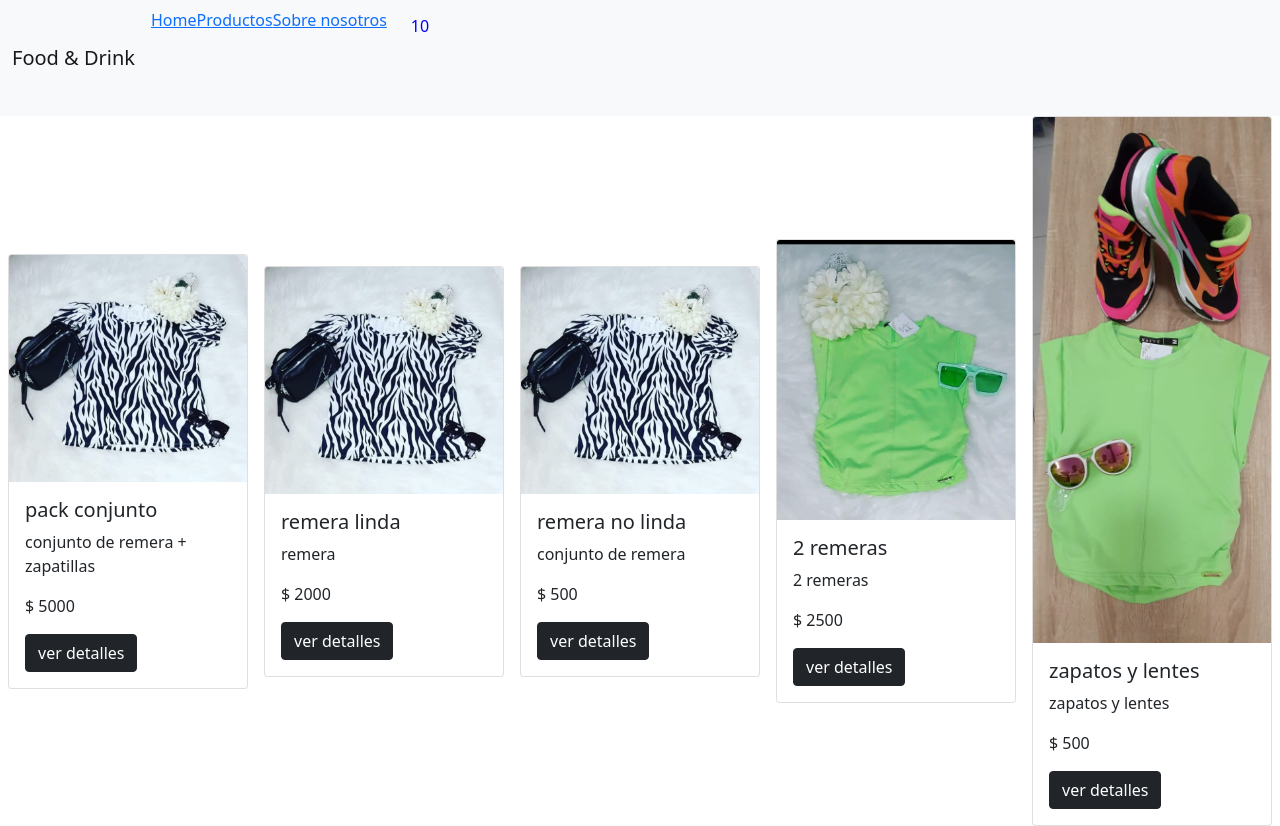
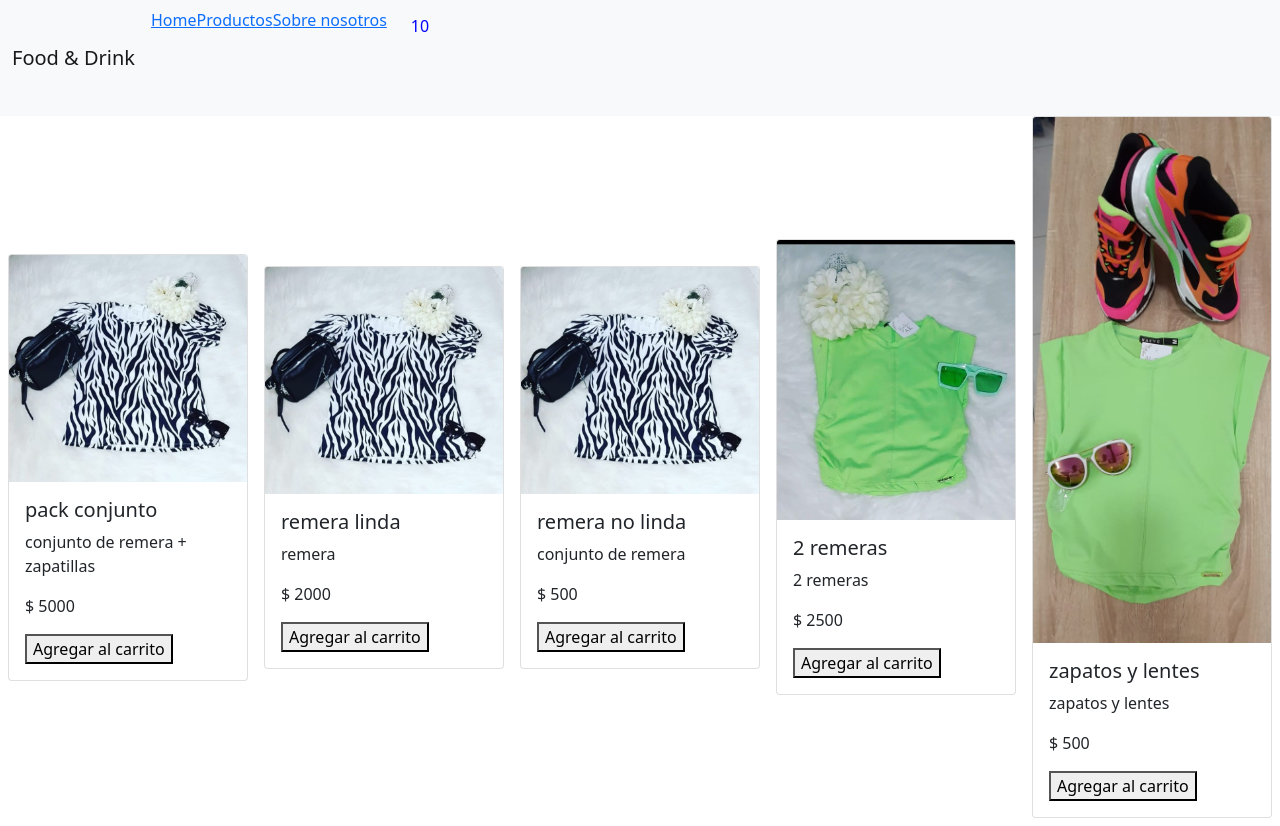
Before and after one commit to blanco-dev/reactjs, a React (Create React App) app: page /productos in a window 1280 px wide. Built offline with nearby package versions, Linux system fonts and the light colour scheme; some icons are missing.

Commit message:
new work

```diff
--- a/src/App.js
+++ b/src/App.js
@@ -9,9 +9,7 @@ import ItemDetailContainer from './components/ItemDetailContainer';
 import ItemList from './components/ItemList';
 
 function App() {
-  const onAdd = (count) => {
-    alert(`sumaste ${count} productos`)
-  }
+
   return (
     <BrowserRouter>
       <NavBar />
--- a/src/components/CartWidget.jsx
+++ b/src/components/CartWidget.jsx
@@ -1,9 +1,10 @@
+import { Link } from 'react-router-dom';
 import '../App.css';
 
 function CartWidget({numero}) {
   return (
     <div className="cart">
-    <box-icon name="cart"></box-icon>
+    <Link to='/cart'><box-icon name="cart"></box-icon></Link>
     {numero}
     </div>
 )};
--- a/src/components/Item.jsx
+++ b/src/components/Item.jsx
@@ -1,10 +1,16 @@
-import React from 'react'
+import React, { useState } from 'react'
 import { Button, Card } from 'react-bootstrap';
 
-const Item = ({producto})=>{
+const Item = ({producto, numero, onAdd, initial})=>{
     const {image,title,description,price}=producto
-
-
+    const [count, setCount] = useState(initial)
+    const sumar = () => {
+      if (count < numero ) {
+          setCount(count + 1)
+      } else {
+          alert("Has añadido 1 elemento al carrito")
+      }
+  }
   return (
 
     <Card className='Card' >
@@ -17,7 +23,7 @@ const Item = ({producto})=>{
       <Card.Text className='text'>
       $ {price}
       </Card.Text>
-      <Button  className='btn btn-dark' variant="primary">ver detalles</Button>
+      <button onClick={sumar}>Agregar al carrito</button>
     </Card.Body>
     </Card>
     )
--- a/src/components/ItemListContainer.jsx
+++ b/src/components/ItemListContainer.jsx
@@ -40,7 +40,7 @@ function ItemListContainer(props) {
 
     return (
         <>
-        <div > {loading && 'loding..'}</div>
+        <div > {loading && 'loading..'}</div>
         <div > {error && 'hubo error en el pago'}</div>
 
         <div>
```
